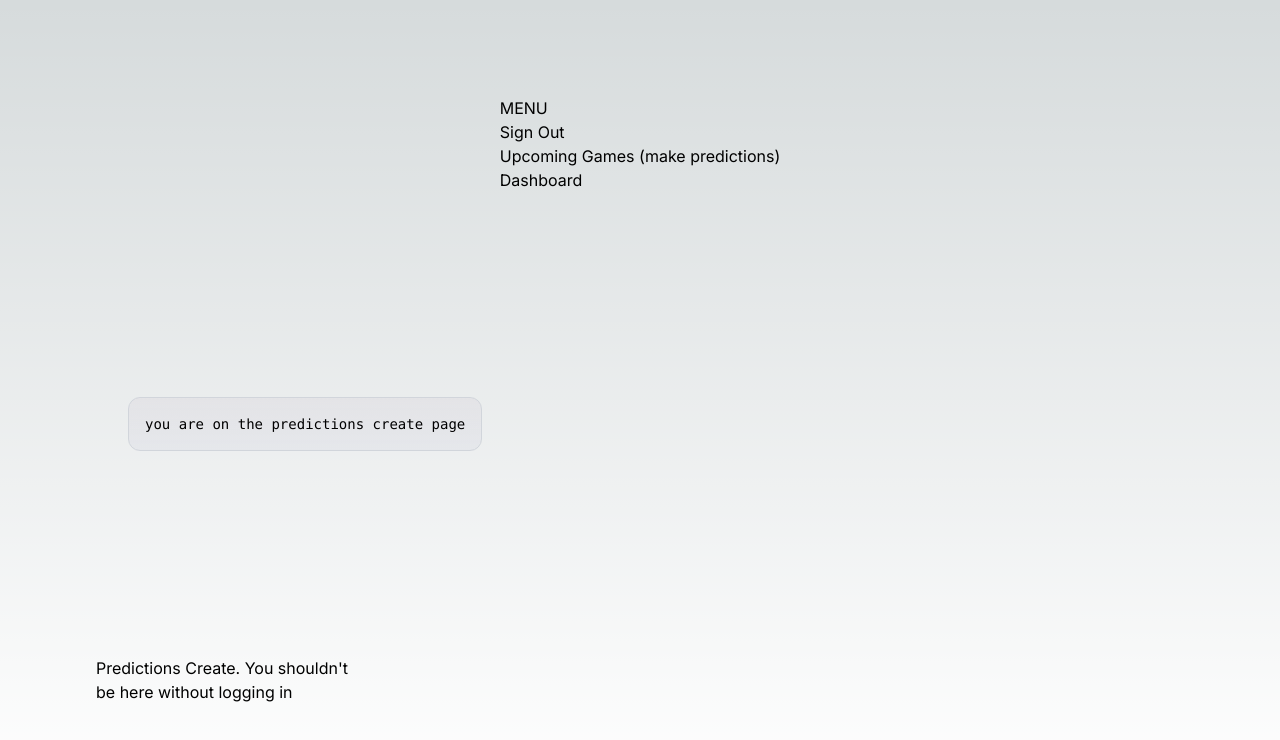
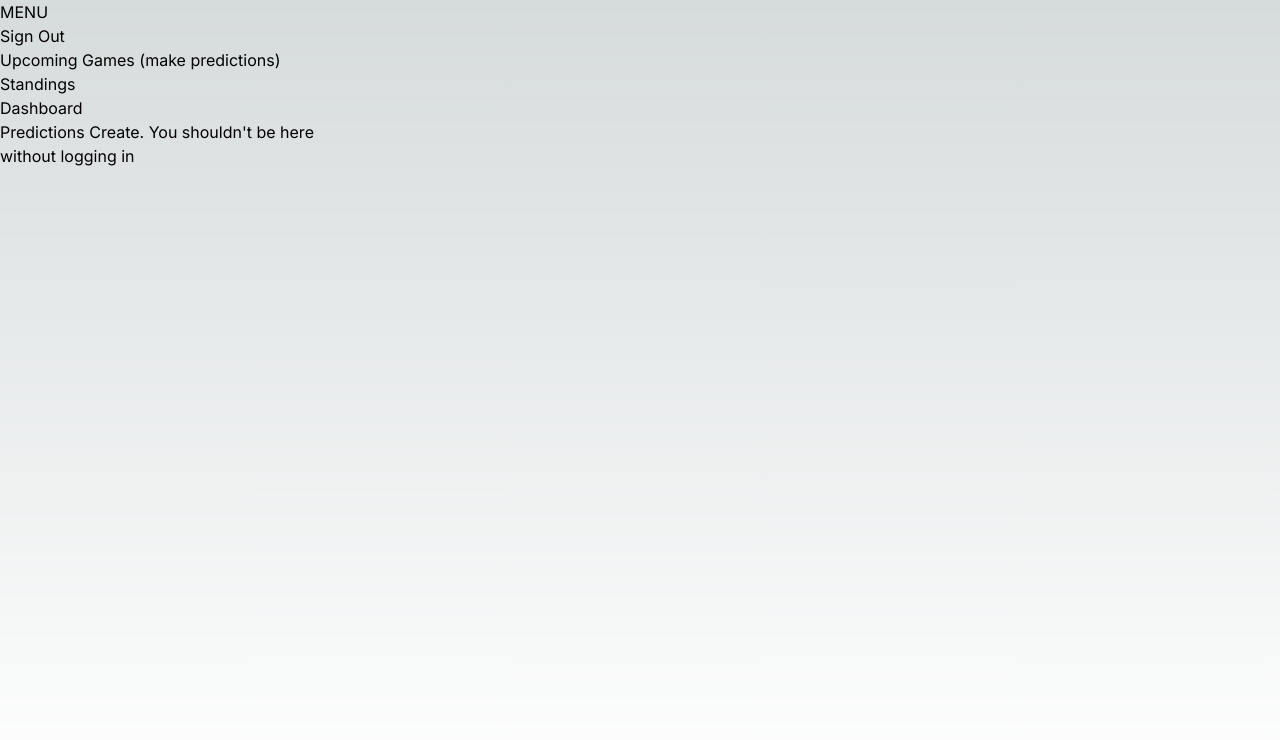
Before and after one commit to TYLER-JM/team-fantasy-v2, a Next.js app: page /predictions/create in a window 1280 px wide. Shown: the top 740 px of the page. Built offline with nearby package versions, Linux system fonts and the light colour scheme; no server answers; sample sign-in values are in the browser's storage.

Commit message:
securing standings and predictions/create page behind next auth

```diff
--- a/app/components/Header.js
+++ b/app/components/Header.js
@@ -22,7 +22,7 @@ export default function Header() {
           <ul>
             {/* <li><Link href="/predictions/list">Prediction History</Link></li> */}
             <li><Link href="/predictions/create">Upcoming Games (make predictions)</Link></li>
-            {/* <li><Link href="/standings">Standings</Link></li> */}
+            <li><Link href="/standings">Standings</Link></li>
             <li><Link href="/">Dashboard</Link></li>
           </ul>
         </div>
--- a/app/layout.js
+++ b/app/layout.js
@@ -1,3 +1,4 @@
+import Header from './components/Header'
 import Provider from './components/Provider'
 import './globals.css'
 import { Inter } from 'next/font/google'
@@ -14,7 +15,11 @@ export default function RootLayout({ children }) {
     <html lang="en">
       <body className={inter.className}>
         <Provider>
-          <main className='grow'>{children}</main>
+          <main className='grow min-h-screen'>
+
+            <Header/>
+            {children}
+            </main>
         </Provider>
       </body>
     </html>
--- a/app/page.js
+++ b/app/page.js
@@ -1,18 +1,11 @@
 import Dashboard from './components/Dashboard'
-import Header from './components/Header'
 
 export default function Home() {
   return (
-    <main className="flex min-h-screen flex-col items-center justify-between p-24">
-      <div className="z-10 w-full max-w-5xl items-center justify-between font-mono text-sm lg:flex">
-        <p className="fixed left-0 top-0 flex w-full justify-center border-b border-gray-300 bg-gradient-to-b from-zinc-200 pb-6 pt-8 backdrop-blur-2xl dark:border-neutral-800 dark:bg-zinc-800/30 dark:from-inherit lg:static lg:w-auto  lg:rounded-xl lg:border lg:bg-gray-200 lg:p-4 lg:dark:bg-zinc-800/30">
-          Get started by editing&nbsp;
-          <code className="font-mono font-bold">app/page.js</code>
-        </p>
-      </div>
+    <main className="flex flex-col items-center justify-between p-24">
+
 
       <div className="mb-32 grid text-center lg:mb-0 lg:grid-cols-4 lg:text-left">
-        <Header/>
         <Dashboard/>
       </div>
     </main>
--- a/app/predictions/create/page.js
+++ b/app/predictions/create/page.js
@@ -1,16 +1,14 @@
 'use client'
+import { useSession } from "next-auth/react"
 
-import Header from "@/app/components/Header"
+ // use client so that we load the page, fetch some upcoming games, then we have a button that allows more games to be loaded
 
 export default function PredictionsCreate() {
+  const {data: session} = useSession({required: true})
+
   return (
-    <main className="flex min-h-screen flex-col items-center justify-between p-24">
-      <Header/>
-      <div className="z-10 w-full max-w-5xl items-center justify-between font-mono text-sm lg:flex">
-        <p className="fixed left-0 top-0 flex w-full justify-center border-b border-gray-300 bg-gradient-to-b from-zinc-200 pb-6 pt-8 backdrop-blur-2xl dark:border-neutral-800 dark:bg-zinc-800/30 dark:from-inherit lg:static lg:w-auto  lg:rounded-xl lg:border lg:bg-gray-200 lg:p-4 lg:dark:bg-zinc-800/30">
-          you are on the predictions create page
-        </p>
-      </div>
+    <main>
+
 
       <div className="mb-32 grid text-center lg:mb-0 lg:grid-cols-4 lg:text-left">
         Predictions Create. You shouldn&apos;t be here without logging in
--- /dev/null
+++ b/app/standings/page.js
@@ -0,0 +1,23 @@
+import { getServerSession } from "next-auth"
+import { Options } from "../api/auth/[...nextauth]/route"
+import { redirect } from "next/navigation"
+
+
+const StandingsPage = async () => {
+  const session = await getServerSession(Options)
+
+  if (!session) {
+    redirect('/api/auth/signin?callbackUrl=/standings')
+  }
+
+  return (
+    <main>
+      <div className="p-24">
+          you are on the standings page. Server Side rendered thing. You should not see this unless you are signed in
+
+      </div>
+    </main>
+  )
+}
+
+export default StandingsPage
```
